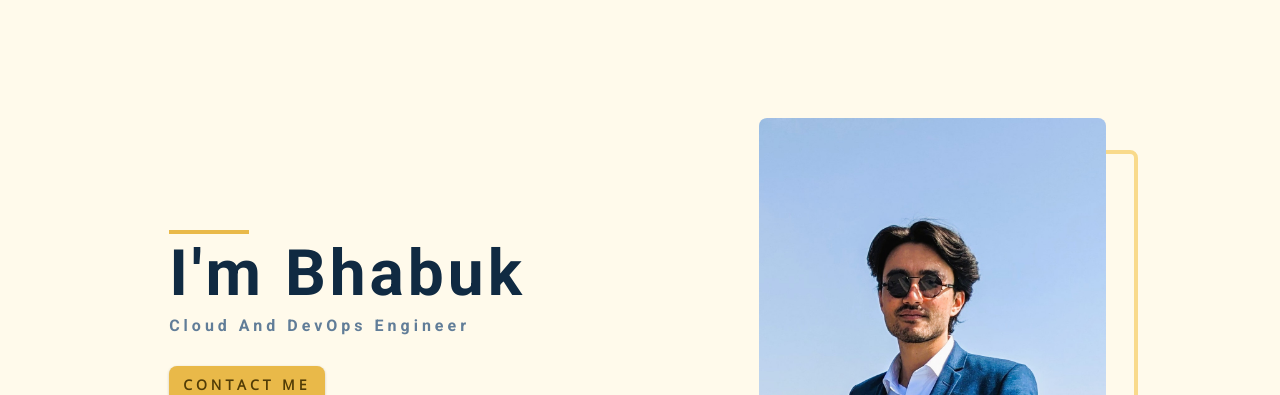
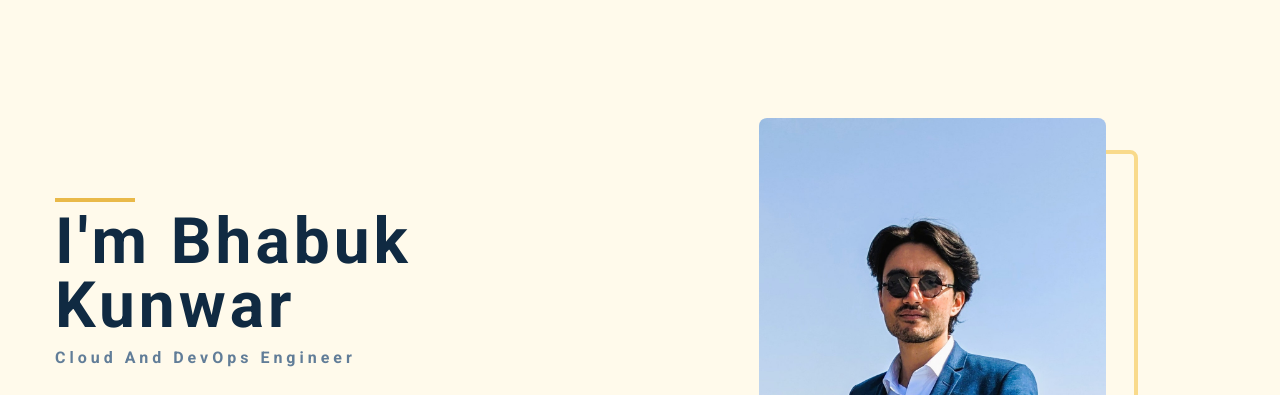
Before and after one commit to bhabukkunwar/bhabukkunwar.github.io-OLD-, a plain HTML site: page index.html in a window 1280 px wide. Shown: the part 82-477 px from the top of the page. Drawn offline with nearby package versions, Linux system fonts and the light colour scheme.

Commit message:
changed name

```diff
--- a/index.html
+++ b/index.html
@@ -90,7 +90,7 @@
       <div class="section-center hero-center">
         <article class="hero-info">
           <div class="underline"></div>
-          <h1>I'm Bhabuk</h1>
+          <h1>I'm Bhabuk Kunwar</h1>
           <h4>Cloud and DevOps Engineer</h4>
           <a href="contact.html" class="btn hero-btn">contact me</a>
           <ul class="social-icons hero-icons">
```
